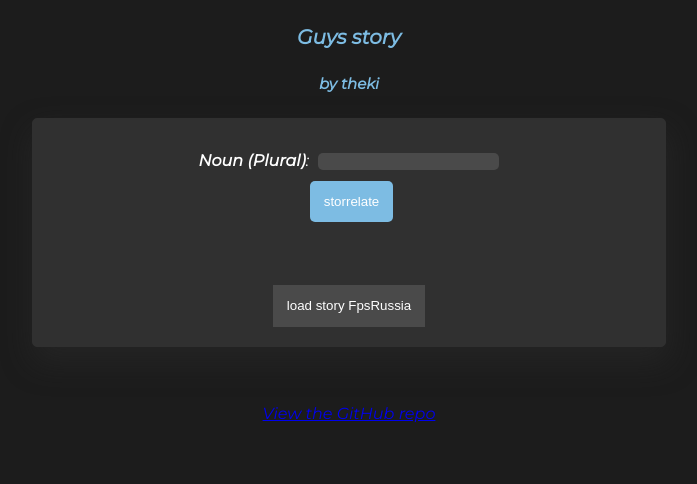
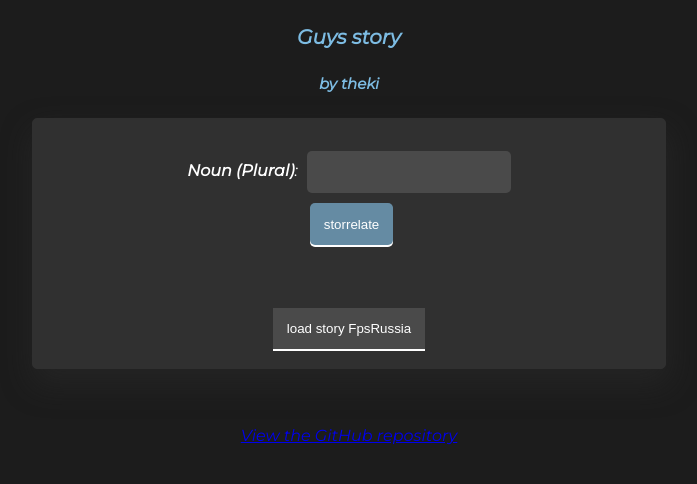
Before and after one commit to roxwize/blankcheque, a plain HTML site: page index.html in a window 1280 px wide. Shown: the whole page, without its empty margins (291-988 px from the left). Drawn offline with Linux system fonts and the dark colour scheme.

Commit message:
Made the dark mode prettier

```diff
--- a/index.html
+++ b/index.html
@@ -21,7 +21,7 @@
   <br>
   </div><br><br><br>
   <footer id="footer">
-    <a class="github-button" href="https://github.com/KoolKidz112/blankcheque/" data-color-scheme="no-preference: dark; light: light; dark: dark;" data-size="large" aria-label="KoolKidz112/blankcheque on GitHub">View the GitHub repo</a>
+    <a class="github-button" href="https://github.com/KoolKidz112/blankcheque/" data-color-scheme="no-preference: dark; light: light; dark: dark;" data-size="large" aria-label="KoolKidz112/blankcheque on GitHub">View the GitHub repository</a>
   </footer>
 
 
--- a/style.css
+++ b/style.css
@@ -29,6 +29,7 @@ input {
 	background-color: white;
 	margin-bottom: 0.3em;
 	border-radius: 5px;
+	padding: 1em;
 	}
 
 .tooltip {
@@ -124,14 +125,16 @@ button {
   input {
     background: #4a4a4a;
     border: none;
+    color: white;
+    padding: 1em;
   }
 
   input[type="submit"], button {
     padding: 1em;
     margin-top: 0.5em;
     color: white;
-    box-shadow: none;
-    background: #7dbce3;
+    box-shadow: 0 2px 0 0 white;
+    background: #658ba3;
     transition: 0.2s;
   }
 
@@ -139,11 +142,17 @@ button {
     color: black;
     background: #7dbce3;
     transition: 0.2s;
+    box-shadow: none;
   }
 
   input[type="submit"]:hover, button:hover {
     cursor: pointer;
     box-shadow: none;
+  }
+
+  button:hover {
+    color: black;
+    background: #a0a0a0;
   }
 
   h1, h2 {
```
